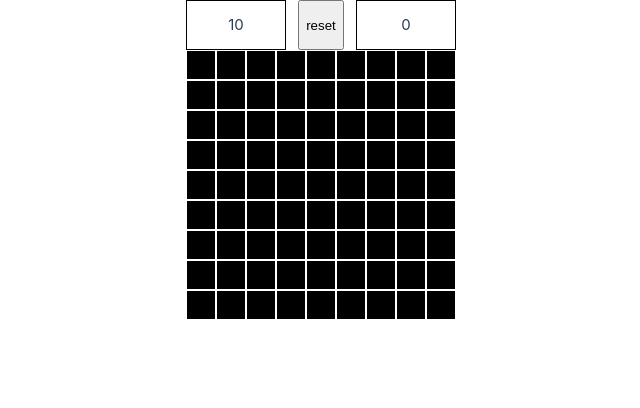
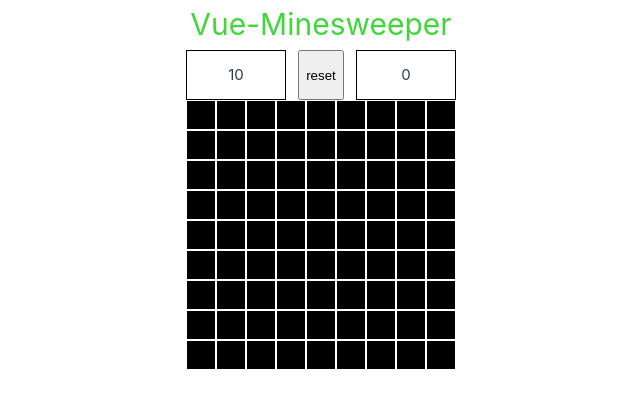
Before and after one commit to keisuke90/vue-minesweeper, a Vue app: page / in a window 1280 px wide. Shown: the top 408 px of the page, without its empty margins (319-959 px from the left). Built offline with nearby package versions, Linux system fonts and the light colour scheme.

Commit message:
タイトルを追加

```diff
--- a/src/App.vue
+++ b/src/App.vue
@@ -3,12 +3,18 @@ import MsGame from "./components/MsGame.vue";
 </script>
 
 <template>
+  <h1 class="title">Vue-Minesweeper</h1>
   <div class="content">
     <MsGame />
   </div>
 </template>
 
 <style scoped>
+.title {
+  height: 50px;
+  color: rgb(64, 215, 59);
+  text-align: center;
+}
 .content {
   display: flex;
   justify-content: center;
```
